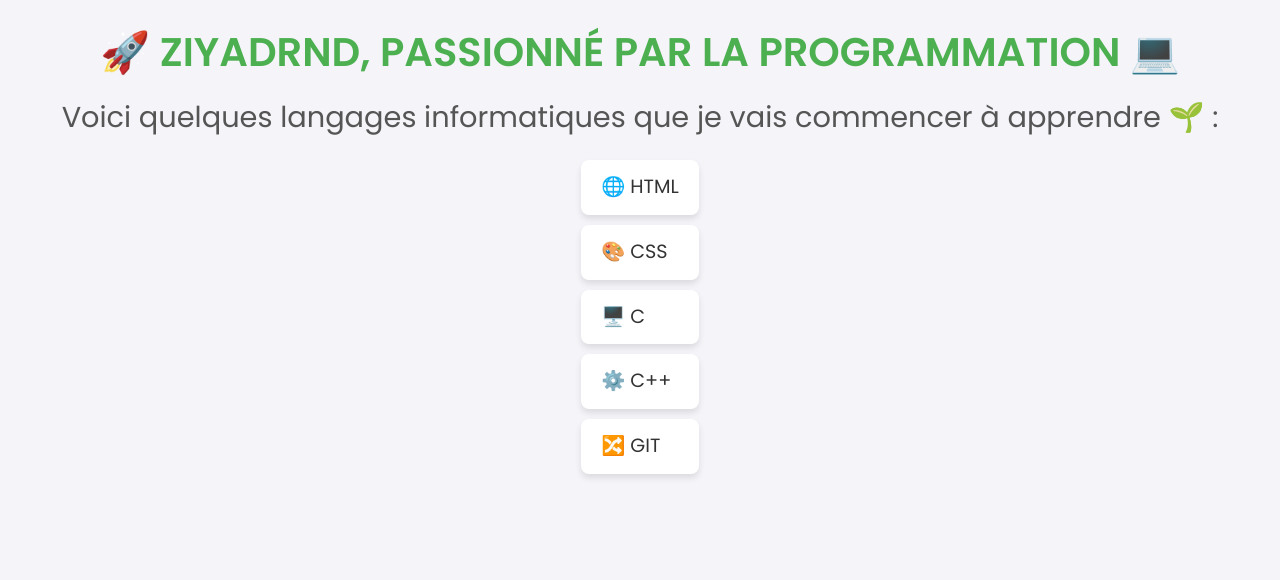
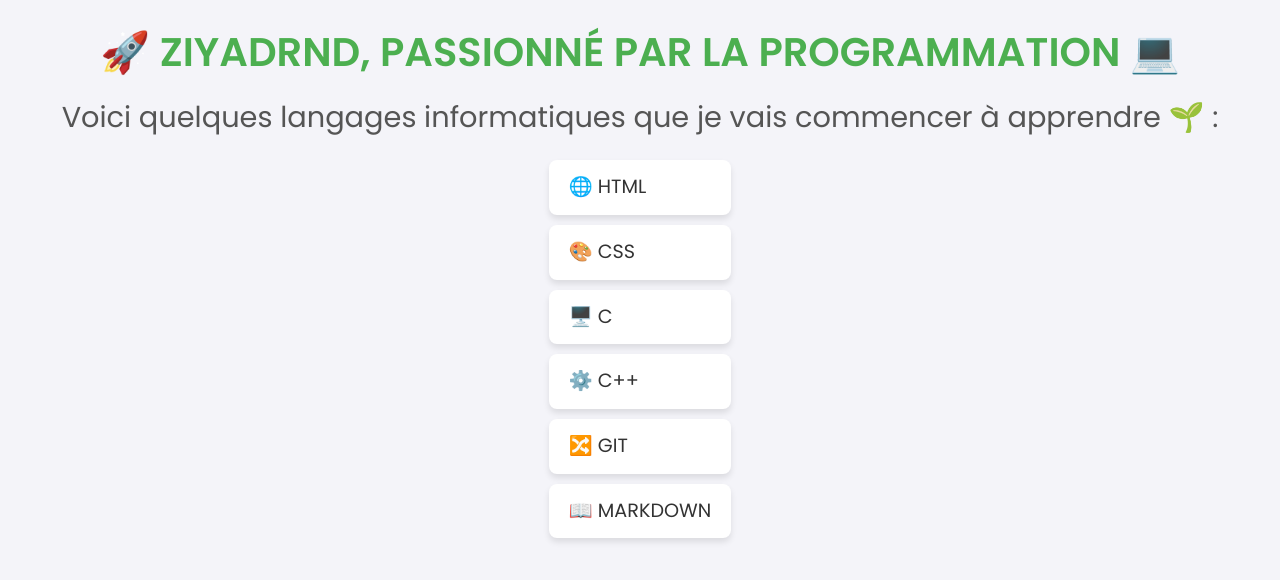
Before and after one commit to ZiadRnd/ZiadRnd.github.io, a plain HTML site: page index.html in a window 1280 px wide. Drawn offline with Linux system fonts and the light colour scheme.

Commit message:
[HTML][add MARKDOWN]

```diff
--- a/index.html
+++ b/index.html
@@ -17,6 +17,8 @@
         <li>🖥️ C</li>
         <li>⚙️ C++</li>
         <li>🔀 GIT</li>
+        <li>📖 MARKDOWN</li>
+
     </ul>
 </body>
 </html>
```
